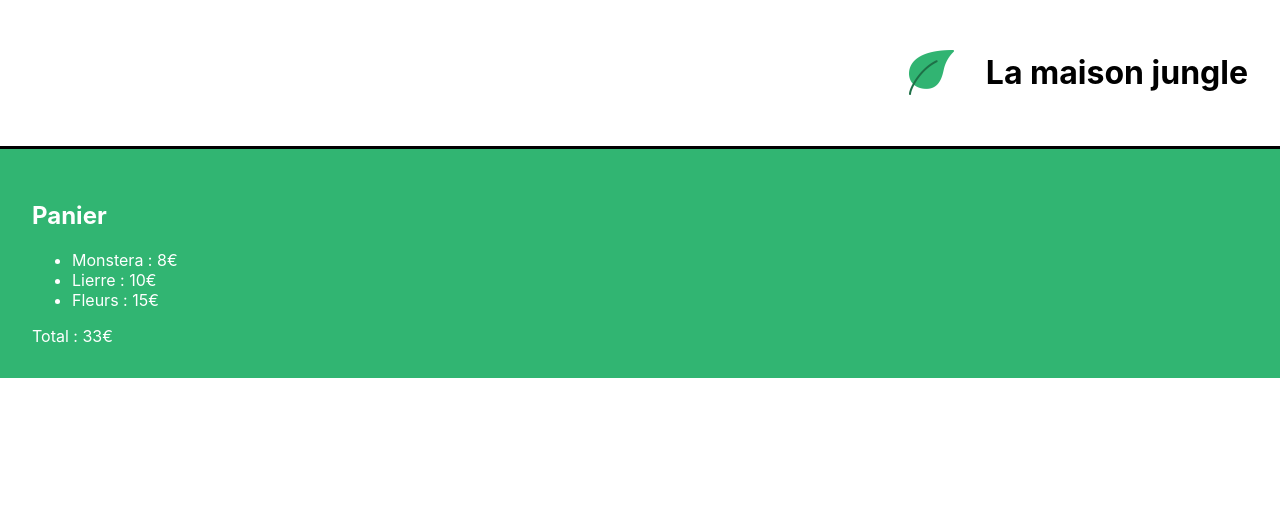
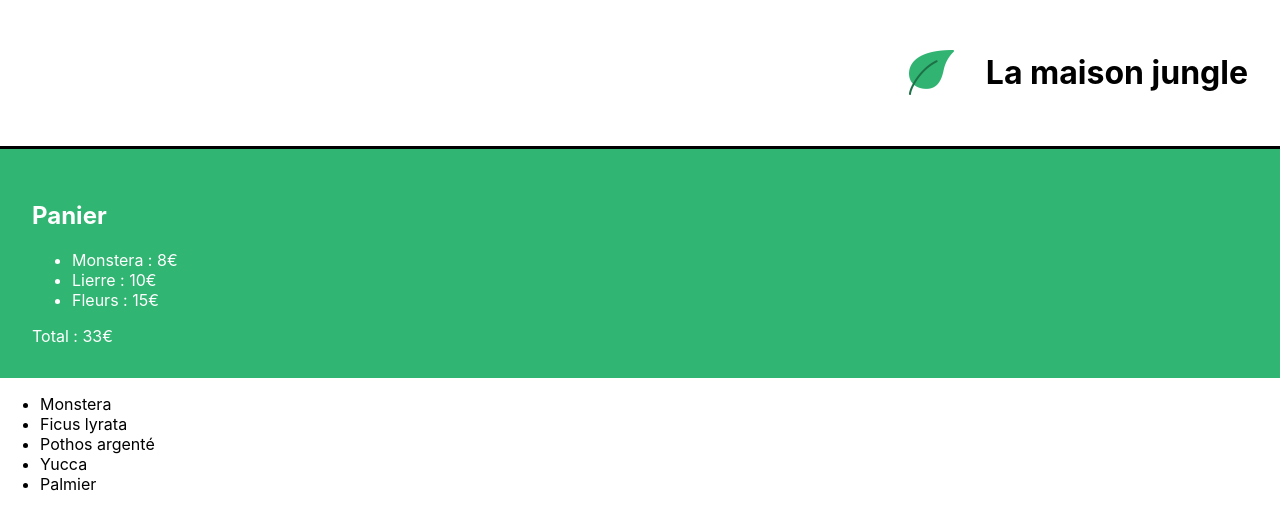
Before and after one commit to ludovictuccio/React_OC_Course, a React (Create React App) app: page / in a window 1280 px wide. Shown: the top 530 px of the page. Built offline with nearby package versions, Linux system fonts and the light colour scheme.

Commit message:
Add ShoppingList
Add list and conditions

```diff
--- a/src/components/App.js
+++ b/src/components/App.js
@@ -2,12 +2,14 @@
 import './App.css';
 import Banner from './Banner'
 import Cart from './Cart'
+import ShoppingList from './ShoppingList';
 
 function App() {
 	return (
 		<div>
 			<Banner />
 			<Cart />
+			<ShoppingList />
 		</div>
 	)
 }
--- /dev/null
+++ b/src/components/ShoppingList.js
@@ -0,0 +1,19 @@
+const plantList = [
+    'Monstera',
+    'Ficus lyrata',
+    'Pothos argenté',
+    'Yucca',
+    'Palmier'
+]
+
+function ShoppingList() {
+    return (
+        <ul>
+            {plantList.map((plant, index) => (
+                <li key={`${plant}-${index}`}>{ plant }</li>
+            ))}
+        </ul>
+    )
+}
+
+export default ShoppingList
```
